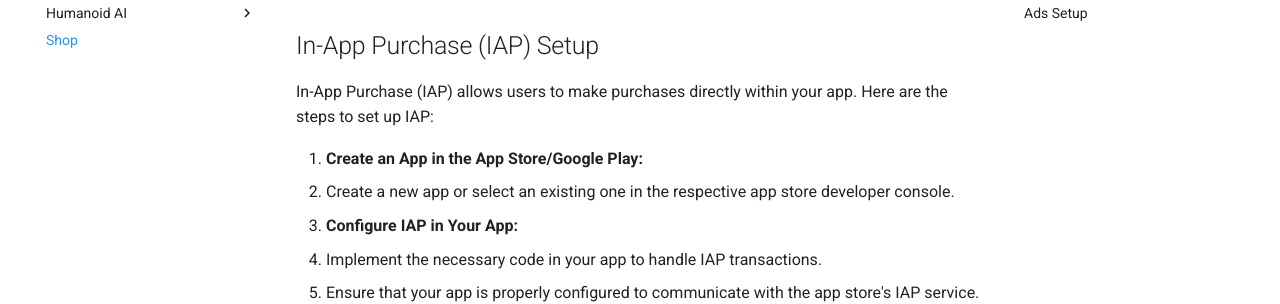
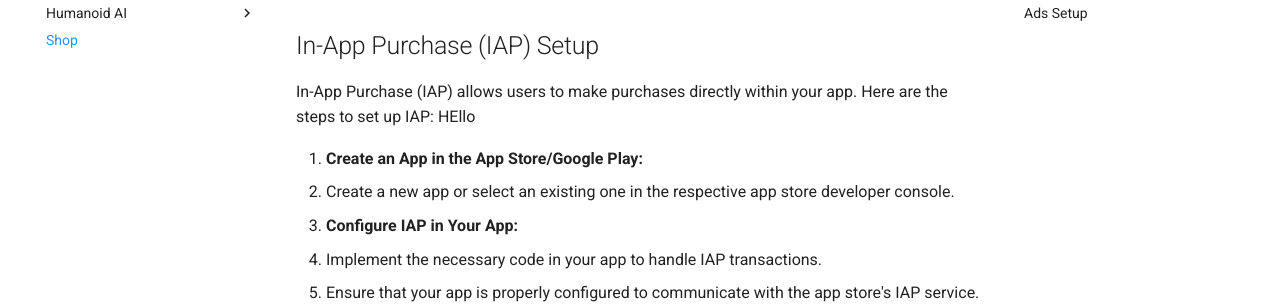
Before and after one commit to sourav1570/mkdoc-test, an MkDocs documentation site: the page built from docs/Shop.md, in a window 1280 px wide and 900 px high. Shown: the part 200-504 px from the top of the window. Built offline with MkDocs 1.6.1 and Material for MkDocs 9.7.7, drawn with Linux system fonts in a browser that asks for light colours.

```diff
--- a/docs/Shop.md
+++ b/docs/Shop.md
@@ -2,7 +2,7 @@
 
 ## In-App Purchase (IAP) Setup
 
-In-App Purchase (IAP) allows users to make purchases directly within your app. Here are the steps to set up IAP:
+In-App Purchase (IAP) allows users to make purchases directly within your app. Here are the steps to set up IAP: HEllo
 
 1. **Create an App in the App Store/Google Play:**
    - Create a new app or select an existing one in the respective app store developer console.
```
Also changed, not shown: docs/AISystem.md (+1 -1 lines), docs/index.md (+1 -1 lines).
